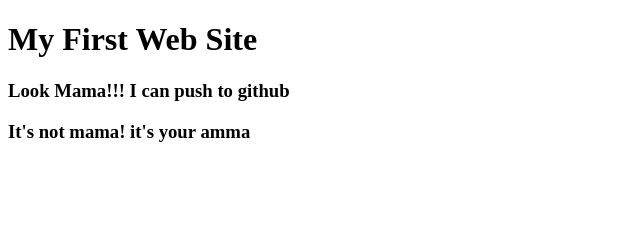
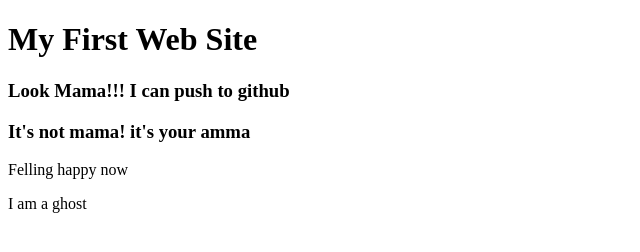
Before and after one commit to mahdimonir/my-first-website, a plain HTML site: page index.html in a window 1280 px wide. Shown: the whole page, without its empty margins (0-640 px from the left). Drawn offline with Linux system fonts and the light colour scheme.

Commit message:
i am ghost

```diff
--- a/index.html
+++ b/index.html
@@ -8,6 +8,8 @@
         <h1>My First Web Site</h1>
         <h3>Look Mama!!! I can push to github</h3>
         <h3>It's not mama! it's your amma</h3>
+        <p>Felling happy now</p>
+        <p>I am a ghost</p>
 
 
     </body>
```
